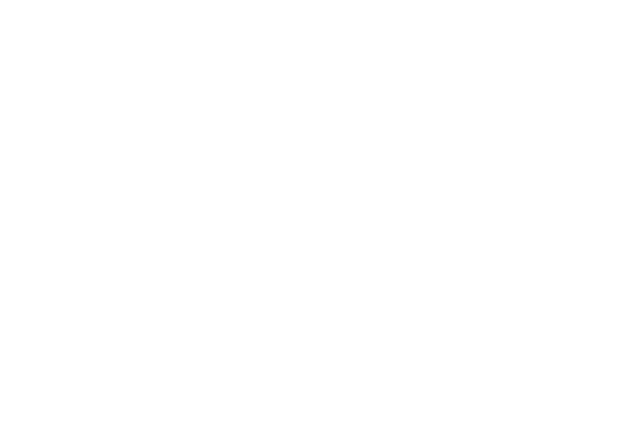
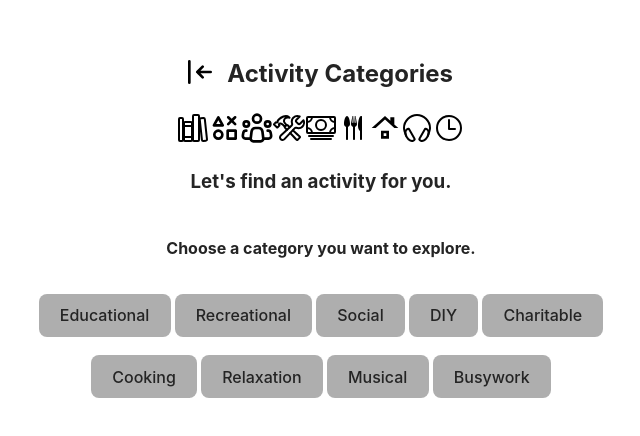
Before and after one commit to colecrum26/activity-generator, a React (Vite) app: page /activity-generator/categories in a window 1280 px wide. Before the commit this address had no page. Shown: the part 180-616 px from the top of the page, without its empty margins (319-959 px from the left). Built offline with nearby package versions, Linux system fonts and the light colour scheme.

Commit message:
updated routes

```diff
--- a/src/App.jsx
+++ b/src/App.jsx
@@ -24,17 +24,17 @@
   return (
     <Router>
       <Routes>
-        <Route exact path="/" element={<Header />}></Route>
-        <Route exact path="/categories" element={<Categories />}></Route>
-        <Route path="/educational" element={<Educational />}></Route>
-        <Route path="/recreational" element={<Recreational />}></Route>
-        <Route path="/social" element={<Social />}></Route>
-        <Route path="/diy" element={<DIY />}></Route>
-        <Route path="/charity" element={<Charitable />}></Route>
-        <Route path="/cooking" element={<Cooking />}></Route>
-        <Route path="/relaxation" element={<Relaxation />}></Route>
-        <Route path="/music" element={<Musical />}></Route>
-        <Route path="/busywork" element={<Busywork />}></Route>
+        <Route path="/activity-generator" element={<Header />}></Route>
+        <Route path="/activity-generator/categories" element={<Categories />}></Route>
+        <Route path="/activity-generator/categories/educational" element={<Educational />}></Route>
+        <Route path="/activity-generator/categories/recreational" element={<Recreational />}></Route>
+        <Route path="/activity-generator/categories/social" element={<Social />}></Route>
+        <Route path="/activity-generator/categories/diy" element={<DIY />}></Route>
+        <Route path="/activity-generator/categories/charity" element={<Charitable />}></Route>
+        <Route path="/activity-generator/categories/cooking" element={<Cooking />}></Route>
+        <Route path="/activity-generator/categories/relaxation" element={<Relaxation />}></Route>
+        <Route path="/activity-generator/categories/music" element={<Musical />}></Route>
+        <Route path="/activity-generator/categories/busywork" element={<Busywork />}></Route>
       </Routes>
       <div
         style={{
--- a/src/categoryPages/busywork.jsx
+++ b/src/categoryPages/busywork.jsx
@@ -40,7 +40,7 @@
         id="back"
         style={{ backgroundColor: "transparent", borderColor: "transparent" }}
       >
-        <NavLink to="/categories">
+        <NavLink to="/activity-generator/categories">
           <img src={backIcon} alt="back button" />
         </NavLink>
       </button>
--- a/src/categoryPages/charitable.jsx
+++ b/src/categoryPages/charitable.jsx
@@ -41,7 +41,7 @@
         id="back"
         style={{ backgroundColor: "transparent", borderColor: "transparent" }}
       >
-        <NavLink to="/categories">
+        <NavLink to="/activity-generator/categories">
           <img src={backIcon} alt="back button" />
         </NavLink>
       </button>
--- a/src/categoryPages/cooking.jsx
+++ b/src/categoryPages/cooking.jsx
@@ -40,7 +40,7 @@
         id="back"
         style={{ backgroundColor: "transparent", borderColor: "transparent" }}
       >
-        <NavLink to="/categories">
+        <NavLink to="/activity-generator/categories">
           <img src={backIcon} alt="back button" />
         </NavLink>
       </button>
--- a/src/categoryPages/diy.jsx
+++ b/src/categoryPages/diy.jsx
@@ -40,7 +40,7 @@
         id="back"
         style={{ backgroundColor: "transparent", borderColor: "transparent" }}
       >
-        <NavLink to="/categories">
+        <NavLink to="/activity-generator/categories">
           <img src={backIcon} alt="back button" />
         </NavLink>
       </button>
--- a/src/categoryPages/educational.jsx
+++ b/src/categoryPages/educational.jsx
@@ -40,7 +40,7 @@
         id="back"
         style={{ backgroundColor: "transparent", borderColor: "transparent" }}
       >
-        <NavLink to="/categories">
+        <NavLink to="/activity-generator/categories">
           <img src={backIcon} alt="back button" />
         </NavLink>
       </button>
--- a/src/categoryPages/musical.jsx
+++ b/src/categoryPages/musical.jsx
@@ -40,7 +40,7 @@
         id="back"
         style={{ backgroundColor: "transparent", borderColor: "transparent" }}
       >
-        <NavLink to="/categories">
+        <NavLink to="/activity-generator/categories">
           <img src={backIcon} alt="back button" />
         </NavLink>
       </button>
--- a/src/categoryPages/recreational.jsx
+++ b/src/categoryPages/recreational.jsx
@@ -40,7 +40,7 @@
         id="back"
         style={{ backgroundColor: "transparent", borderColor: "transparent" }}
       >
-        <NavLink to="/categories">
+        <NavLink to="/activity-generator/categories">
           <img src={backIcon} alt="back button" />
         </NavLink>
       </button>
--- a/src/categoryPages/relaxation.jsx
+++ b/src/categoryPages/relaxation.jsx
@@ -40,7 +40,7 @@
         id="back"
         style={{ backgroundColor: "transparent", borderColor: "transparent" }}
       >
-        <NavLink to="/categories">
+        <NavLink to="/activity-generator/categories">
           <img src={backIcon} alt="back button" />
         </NavLink>
       </button>
--- a/src/categoryPages/social.jsx
+++ b/src/categoryPages/social.jsx
@@ -32,7 +32,7 @@
           id="back"
           style={{ backgroundColor: "transparent", borderColor: "transparent" }}
         >
-          <NavLink to="/categories">
+          <NavLink to="/activity-generator/categories">
             <img src={backIcon} alt="back button" />
           </NavLink>
         </button>
--- a/src/components/categories.jsx
+++ b/src/components/categories.jsx
@@ -46,17 +46,17 @@
         <h4>Choose a category you want to explore.</h4>
       </header>
       <div id="categoryBtnsS1">
-          <NavLink to="/educational"> <button>Educational</button></NavLink>
-          <NavLink to="/recreational"> <button>Recreational</button> </NavLink>
-          <NavLink to="/social"> <button>Social</button> </NavLink>
-          <NavLink to="/diy"> <button>DIY</button> </NavLink>
-          <NavLink to="/charity"> <button>Charitable</button> </NavLink>
+          <NavLink to="/activity-generator/categories/educational"> <button>Educational</button></NavLink>
+          <NavLink to="/activity-generator/categories/recreational"> <button>Recreational</button> </NavLink>
+          <NavLink to="/activity-generator/categories/social"> <button>Social</button> </NavLink>
+          <NavLink to="/activity-generator/categories/diy"> <button>DIY</button> </NavLink>
+          <NavLink to="/activity-generator/categories/charity"> <button>Charitable</button> </NavLink>
       </div>
       <div id="categoryBtnsS2">
-          <NavLink to="/cooking"> <button>Cooking</button> </NavLink>
-          <NavLink to="/relaxation"> <button>Relaxation</button> </NavLink>
-          <NavLink to="/music"> <button>Musical</button> </NavLink>
-          <NavLink to="/busywork"> <button>Busywork</button> </NavLink>
+          <NavLink to="/activity-generator/categories/cooking"> <button>Cooking</button> </NavLink>
+          <NavLink to="/activity-generator/categories/relaxation"> <button>Relaxation</button> </NavLink>
+          <NavLink to="/activity-generator/categories/music"> <button>Musical</button> </NavLink>
+          <NavLink to="/activity-generator/categories/busywork"> <button>Busywork</button> </NavLink>
       </div>
     </div>
   );
--- a/src/components/filterbtn.jsx
+++ b/src/components/filterbtn.jsx
@@ -3,7 +3,7 @@
 
 export default function FilterBtn() {
   return (
-    <NavLink to="/categories/">
+    <NavLink to="/activity-generator/categories/">
       <button className="filter">
         Activity Categories <img src={forIcon} alt="forward button" />
       </button>
```
